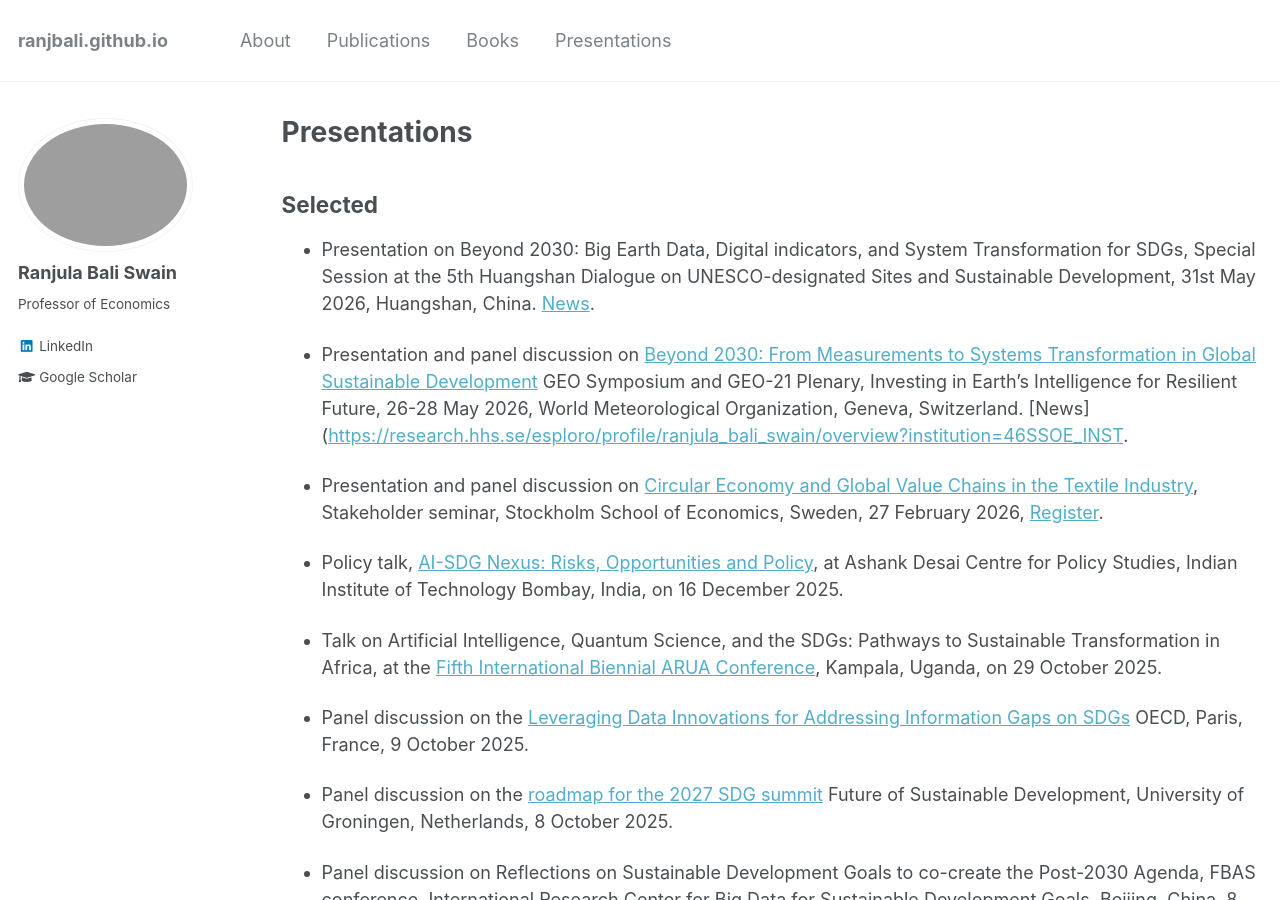
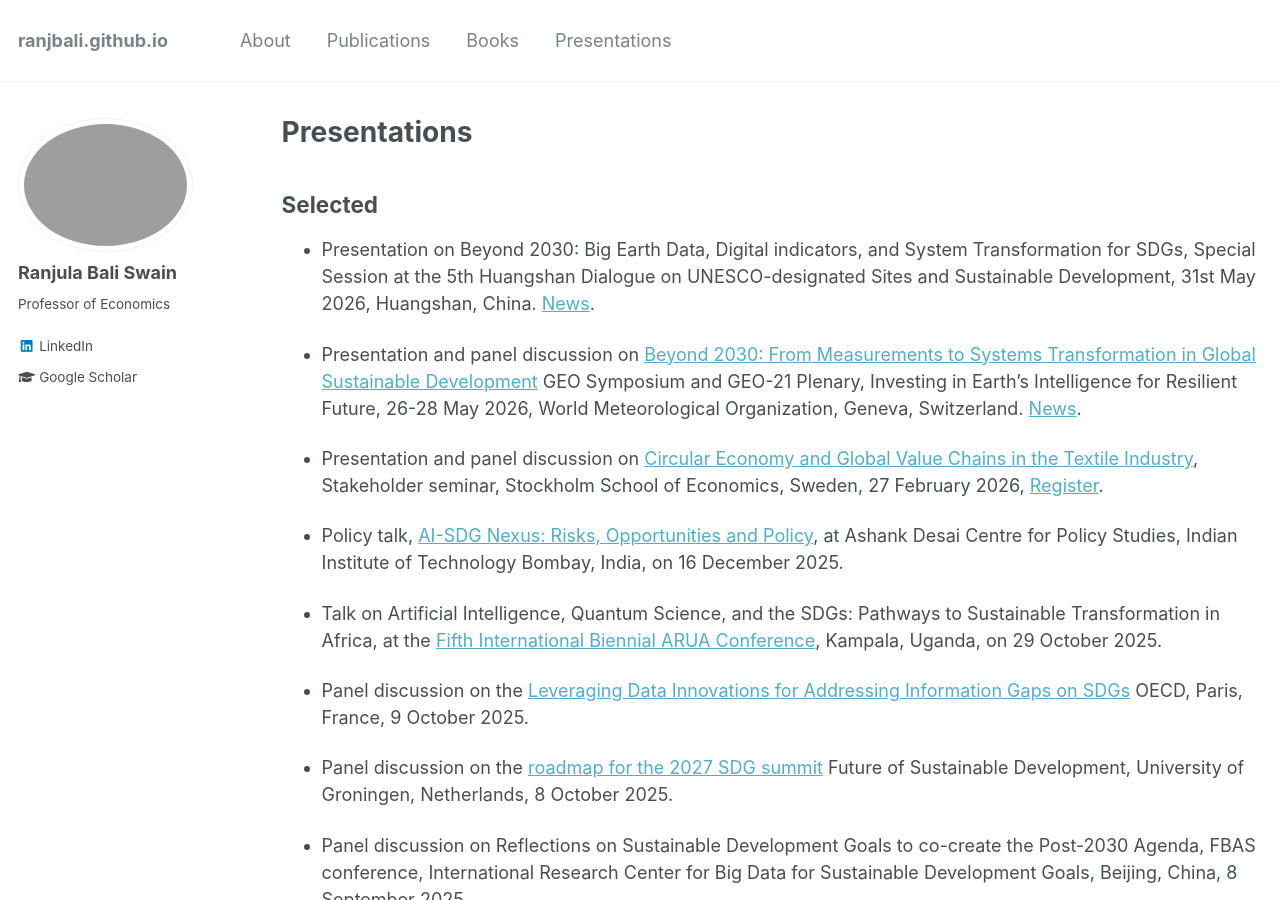
Before and after one commit to ranjbali/ranjbali.github.io, a Jekyll site: the page built from _pages/pastevents.md, in a window 1280 px wide and 900 px high. Built offline with Jekyll 4.4.1, drawn with Linux system fonts in a browser that asks for light colours; some of the changed lines change nothing that is shown.

Commit message:
Fix link formatting in pastevents.md

```diff
--- a/_pages/pastevents.md
+++ b/_pages/pastevents.md
@@ -11,7 +11,7 @@ author_profile: true
 
 * Presentation on Beyond 2030: Big Earth Data, Digital indicators, and System Transformation for SDGs, Special Session at the 5th Huangshan Dialogue on UNESCO-designated Sites and Sustainable Development, 31st May 2026, Huangshan, China. [News](https://www.hhs.se/news/sir/2026/big-earth-data-digital-indicators-and-systems-transformation-for-the-sdgs/).
 
-* Presentation and panel discussion on [Beyond 2030: From Measurements to Systems Transformation in Global Sustainable Development](https://earthobservations.org/about-us/events/2026-geo-symposium-geo-21-plenary/schedule/2026-geo-symposium-geo-21-plenary-community-event-eo4sdg-initiative-progress-and-plan-for-post-2025-geo-work-programme-leveraging-eo-and-ai) GEO Symposium and GEO-21 Plenary, Investing in Earth's Intelligence for Resilient Future, 26-28 May 2026, World Meteorological Organization, Geneva, Switzerland. [News]([https://research.hhs.se/esploro/profile/ranjula_bali_swain/overview?institution=46SSOE_INST](https://www.hhs.se/news/sir/2026/beyond-2030-from-measurements-to-systems-transformation-in-global-sustainable-development/).
+* Presentation and panel discussion on [Beyond 2030: From Measurements to Systems Transformation in Global Sustainable Development](https://earthobservations.org/about-us/events/2026-geo-symposium-geo-21-plenary/schedule/2026-geo-symposium-geo-21-plenary-community-event-eo4sdg-initiative-progress-and-plan-for-post-2025-geo-work-programme-leveraging-eo-and-ai) GEO Symposium and GEO-21 Plenary, Investing in Earth's Intelligence for Resilient Future, 26-28 May 2026, World Meteorological Organization, Geneva, Switzerland. [News](https://www.hhs.se/news/sir/2026/beyond-2030-from-measurements-to-systems-transformation-in-global-sustainable-development/).
 
 * Presentation and panel discussion on [Circular Economy and Global Value Chains in the Textile Industry](https://www.hhs.se/en/about-us/news/sir/2026/presentation-of-a-new-stakeholder-report-on-circular-economy-and-global-value-chains-in-the-textile-industry/), Stakeholder seminar, Stockholm School of Economics, Sweden, 27 February 2026, [Register](/files/StakeholderWorkshop27Feb2026.pdf).
 
```
